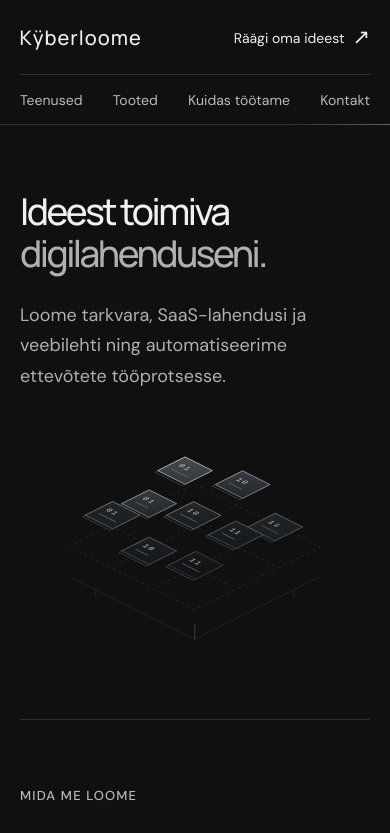
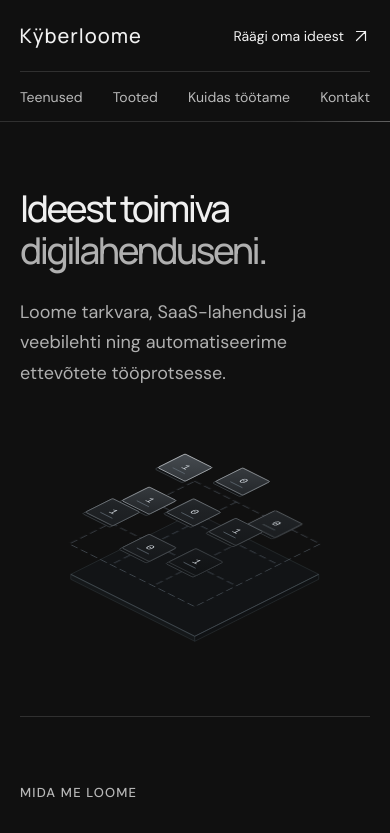
Before and after one commit to LauRRaud/Kyberloome, a Next.js app: page / in a window 390 px wide. Shown: the top 833 px of the page. Built offline with nearby package versions, Linux system fonts and the light colour scheme.

Commit message:
Polish studio visuals, mobile arrows and contact button

```diff
--- a/app/page.tsx
+++ b/app/page.tsx
@@ -19,7 +19,7 @@ const steps = [
   ['Arendus', 'Ehitame etappide kaupa. Tulemust saad jooksvalt kontrollida.'],
   ['Käivitamine', 'Testime, viime kasutusse ja arendame vajadusel edasi.'],
 ];
-function Arrow() { return <span aria-hidden="true">↗︎</span>; }
+function Arrow() { return <span className="link-arrow" aria-hidden="true"><svg width="18" height="18" viewBox="0 0 24 24" fill="none" focusable="false"><path d="M6 18 18 6M6 6h12v12" stroke="currentColor" strokeWidth="1.6" strokeLinecap="round" strokeLinejoin="round"/></svg></span>; }
 function Brand() { return <BinaryWordmark className="brand"/>; }
 export default function Home() {
   return <>
--- a/app/studio.css
+++ b/app/studio.css
@@ -10,9 +10,11 @@
 .development-float{animation:development-float 7s ease-in-out infinite}
 .development-visual--system .development-float{animation-delay:-2s}
 .development-visual--application .development-float{animation-delay:-4s}
-.development-signal{animation:development-signal 5s linear infinite}
+.development-signal{animation:development-signal var(--signal-duration,5s) linear infinite}
+/* One complete 16 + 50 dash period makes the chart loop without a jump. */
+.development-visual--application .development-signal{--signal-duration:8s;--signal-offset:-66}
 @keyframes development-float{0%,100%{transform:translateY(0)}50%{transform:translateY(-7px)}}
-@keyframes development-signal{to{stroke-dashoffset:-416}}
+@keyframes development-signal{to{stroke-dashoffset:var(--signal-offset,-416)}}
 @media(min-width:761px) and (max-width:1050px){.development-visual{width:29vw}.hero .development-visual{width:29%}}
 @media(max-width:760px){.development-visual,.hero .development-visual{position:relative;inset:auto;transform:none;width:min(85%,340px);margin:32px auto 0;order:2}}
 @media(prefers-reduced-motion:reduce){.development-float,.development-signal{animation:none}}
@@ -46,6 +48,8 @@ header nav a{position:relative;text-decoration:none}
 header nav a::after{content:"";position:absolute;left:0;right:0;bottom:-7px;height:1px;background:currentColor;opacity:1;transform:scaleX(0);transform-origin:left center;transition:transform .35s var(--studio-ease);pointer-events:none}
 header nav a:hover::after,header nav a:focus-visible::after{transform:scaleX(1)}
 .nav-cta span,.text-link span,.product-link span{display:inline-block;transition:transform .3s var(--studio-ease)}
+.link-arrow{width:18px;height:18px;flex:0 0 18px;align-self:center;line-height:0}
+.link-arrow svg{display:block;width:18px;height:18px}
 .nav-cta:hover span,.text-link:hover span,.product-link:hover span{transform:translate(2px,-2px)}
 .product{position:relative;z-index:21;background:#131313;transition:border-color .4s,background .4s,transform .4s var(--studio-ease)}
 .product::before{content:"";position:absolute;inset:0;pointer-events:none;background:radial-gradient(360px circle at var(--light-x,50%) var(--light-y,0%),#ffffff0c,transparent 75%);opacity:0;transition:opacity .4s}
@@ -72,6 +76,9 @@ header::after{bottom:0}
 .manifesto .wrap{z-index:1}
 .idea{background:var(--bg);position:relative;overflow:hidden}
 input,textarea{transition:border-color .25s,background .25s}
+.form-bottom .button{background:linear-gradient(180deg,#26292b,#1b1d1f);color:#e5e8ea;border:1px solid #4b5258;border-radius:5px;box-shadow:inset 0 1px 0 #ffffff08;transition:background .2s,border-color .2s,transform .2s}
+.form-bottom .button:hover:not(:disabled){background:linear-gradient(180deg,#32373b,#25292d);border-color:#858f98;transform:translateY(-1px)}
+.form-bottom .button:active:not(:disabled){transform:translateY(0);background:#202427}
 input:focus,textarea:focus{background:linear-gradient(0deg,#ffffff04,transparent 80%)}
 .studio-footer{border-top:1px solid #303030;background:#141414;padding:68px 0 30px;overflow:hidden}
 .studio-footer .footer-top{align-items:center;margin-bottom:60px;gap:24px}
@@ -88,7 +95,7 @@ input:focus,textarea:focus{background:linear-gradient(0deg,#ffffff04,transparent
 .binary-size{visibility:hidden}
 .binary-output{position:absolute;top:0;left:50%;display:flex;width:max-content;transform:translateX(-50%)}
 .binary-value{display:block}
-.binary-value[data-binary]{font:inherit;font-variant-numeric:tabular-nums;color:#858a90}
+.binary-value[data-binary]{font:inherit;font-variant-numeric:tabular-nums;letter-spacing:-.06em;color:#858a90}
 .studio-footer .footer-bottom{padding-top:25px;border-top:1px solid #333;font-size:16px;color:#aaa;gap:20px}
 .footer-disciplines{font-size:16px;letter-spacing:.2px}
 @media(min-width:761px) and (max-width:1050px){.hero-sculpture{width:29%;opacity:.55}.hero h1{font-size:clamp(52px,6vw,64px)}header .nav-wrap{gap:16px}header nav{gap:16px;font-size:16px}.nav-cta{font-size:16px;padding-inline:0}}
--- a/app/ui/development-visual.tsx
+++ b/app/ui/development-visual.tsx
@@ -1,6 +1,9 @@
 import { useId } from 'react';
 
 type Stage = 'data' | 'system' | 'application';
+
+// An irregular, stable sequence keeps the decorative tiles consistent across renders.
+const dataBits = [1, 0, 0, 1, 0, 1, 1, 0, 1] as const;
 
 export default function DevelopmentVisual({ stage }: { stage: Stage }) {
   const id = useId().replace(/:/g, '');
@@ -17,21 +20,25 @@ export default function DevelopmentVisual({ stage }: { stage: Stage }) {
           <stop stopColor="#e0e4e8"/><stop offset=".48" stopColor="#787f85"/><stop offset="1" stopColor="#353a3e"/>
         </linearGradient>
       </defs>
-      <path d="M40 249 240 349 440 249M80 269v12m320-12v12" stroke="#34383c" strokeWidth=".7"/>
-      <path d="M240 349v-25" stroke="#72797f" strokeWidth=".7"/>
+      <g strokeWidth=".8" strokeLinejoin="round">
+        <path d="M40 249 240 149 440 249 240 349Z" fill="#121416" stroke="#343b40"/>
+        <path d="M40 249 240 349V357L40 257Z" fill="#15181a" stroke="#343b40"/>
+        <path d="M240 349 440 249V257L240 357Z" fill="#101214" stroke="#343b40"/>
+        <path d="M40 249 240 349 440 249" stroke="#59636b"/>
+      </g>
       <g className="development-float">
         {stage === 'data' && <>
-          <g transform="matrix(.92 .46 -.92 .46 240 108)" stroke="#52595f" strokeWidth=".7" strokeDasharray="3 7">
+          <g transform="matrix(.92 .46 -.92 .46 240 108)" stroke="#626d77" strokeWidth=".85" strokeDasharray="10 7" strokeLinecap="round">
             <rect x="-10" y="-10" width="220" height="220"/>
             <path d="M63-10v220M137-10v220M-10 63h220M-10 137h220"/>
           </g>
           {[[-12,5,-18],[76,-8,-30],[153,12,-6],[-3,77,-2],[74,76,-18],[156,84,-28],[7,151,-22],[82,162,-4],[160,158,-15]].map(([x,y,lift],i) =>
             <g key={i} transform={`translate(0 ${lift})`}>
               <g transform={plane}>
-                <rect x={x} y={y+5} width="48" height="48" fill="#111315" stroke="#454b50"/>
-                <rect x={x} y={y} width="48" height="48" fill={surface} stroke={edge}/>
-                <path d={`M${x+9} ${y+33}h${i%2?22:30}`} stroke="#68737c" strokeWidth="1"/>
-                <text x={x+9} y={y+22} fill="#d0d6dc" fontFamily="monospace" fontSize="12" letterSpacing="2">{i%3===0?'01':i%3===1?'10':'11'}</text>
+                <rect x={x} y={y+5} width="48" height="48" rx="2" fill="#111315" stroke="#454b50"/>
+                <rect x={x} y={y} width="48" height="48" rx="2" fill={surface} stroke={edge}/>
+                <path d={`M${x+14} ${y+35}h20`} stroke="#68737c" strokeWidth="1" strokeLinecap="round"/>
+                <text x={x+24} y={y+23} textAnchor="middle" dominantBaseline="middle" fill="#d0d6dc" fontFamily="monospace" fontSize="16">{dataBits[i]}</text>
               </g>
             </g>
           )}
```
Also changed, not shown: 1 other file (tests, documents, lock files or other folders).
